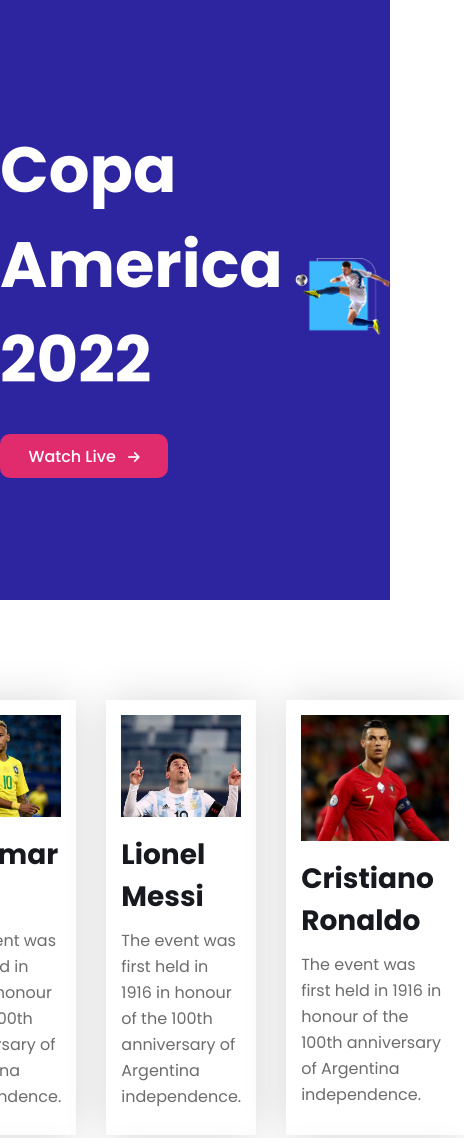
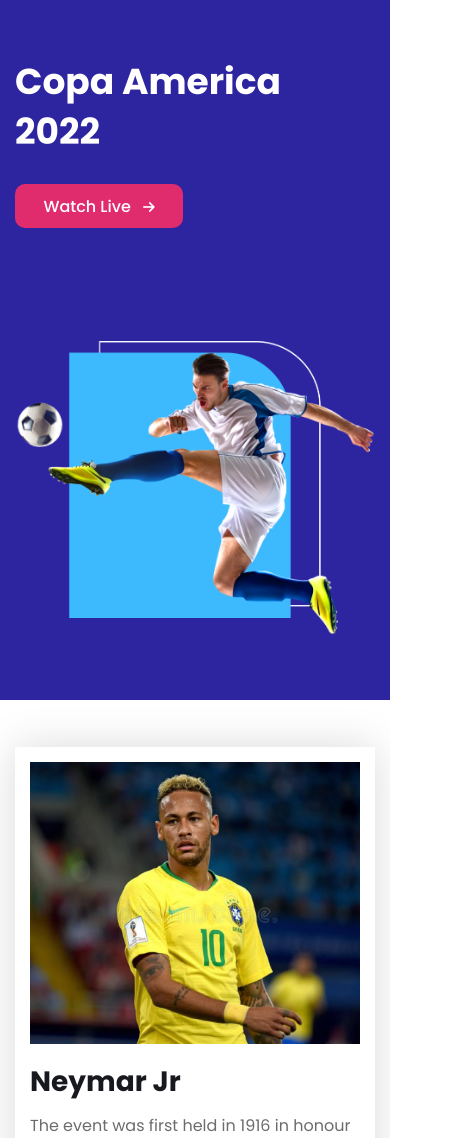
Before and after one commit to rabiulDev/responsive-football, a plain HTML site: page index.html in a window 390 px wide. Shown: the top 1138 px of the page, 464 px wide, since content can reach past the window. Drawn offline with Linux system fonts and the light colour scheme.

Commit message:
add media quaries for mobile devices

```diff
--- a/styles/style.css
+++ b/styles/style.css
@@ -138,3 +138,52 @@
   margin: 20px 0;
   margin-bottom: 50px;
 }
+
+/*-----------------------------------
+MEDIA QUARIES FOR MOBILE RESPONSIVE
+------------------------------------- */
+
+@media screen and (max-width: 576px) {
+  .hero__section {
+    width: 100%;
+    height: 700px;
+  }
+
+  .hero__container {
+    width: 100%;
+    height: 700px;
+    flex-direction: column;
+    justify-content: space-around;
+    padding: 0 15px;
+  }
+  .hero__content {
+    width: 100%;
+  }
+  .hero__title {
+    font-size: 36px;
+    line-height: 50px;
+  }
+  .hero__image {
+    width: 100%;
+  }
+  .hero__image img {
+    width: 100%;
+  }
+  .main__section {
+    width: 100%;
+
+    margin-top: 47px;
+  }
+  .players__container {
+    width: 100%;
+    padding: 0 15px;
+    grid-template-columns: 1fr;
+  }
+  .footer__section {
+    width: 100%;
+  }
+  .footer__container {
+    width: 100%;
+    padding: 0 15px;
+  }
+}
```
Also changed, not shown: index.html (+6 -0 lines).
